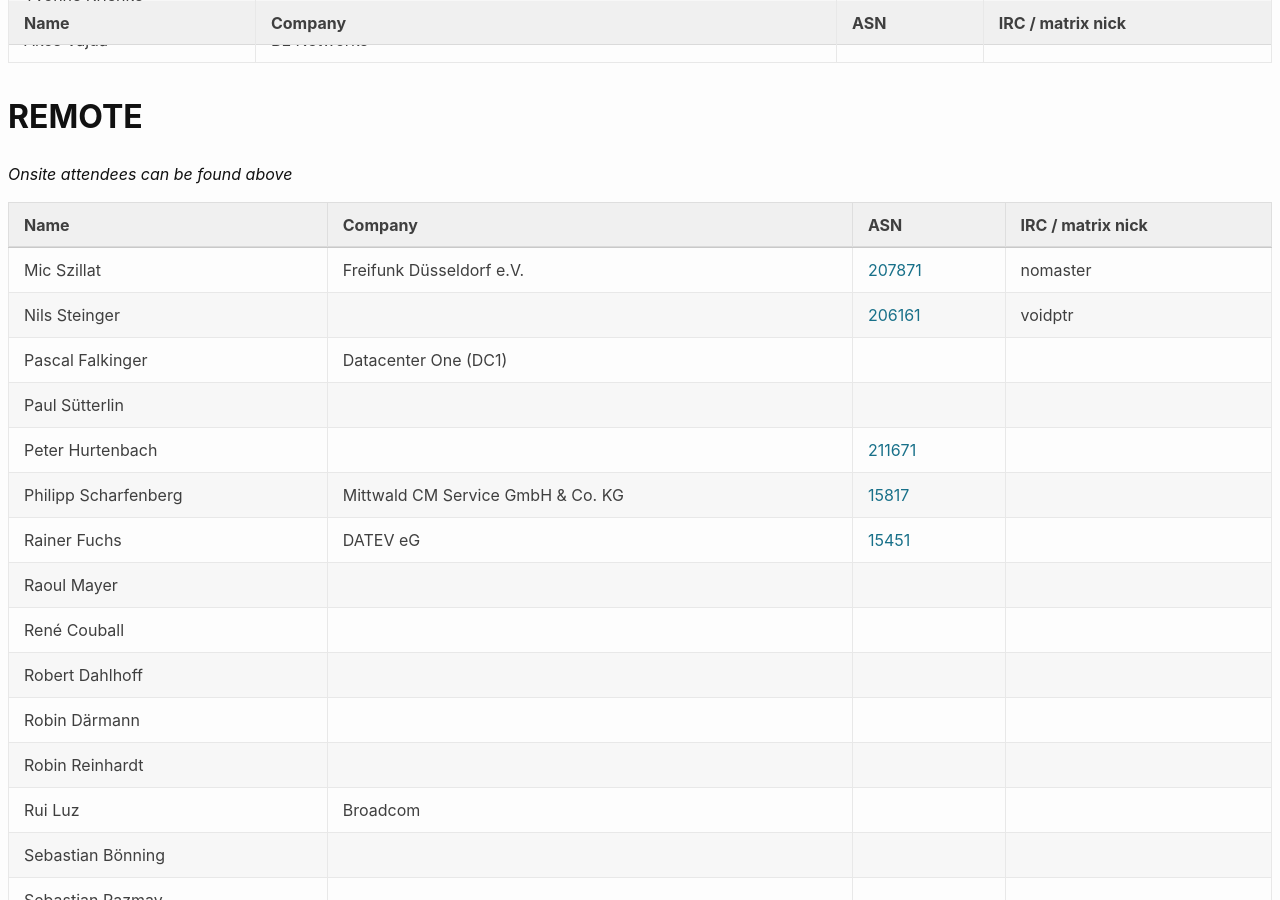
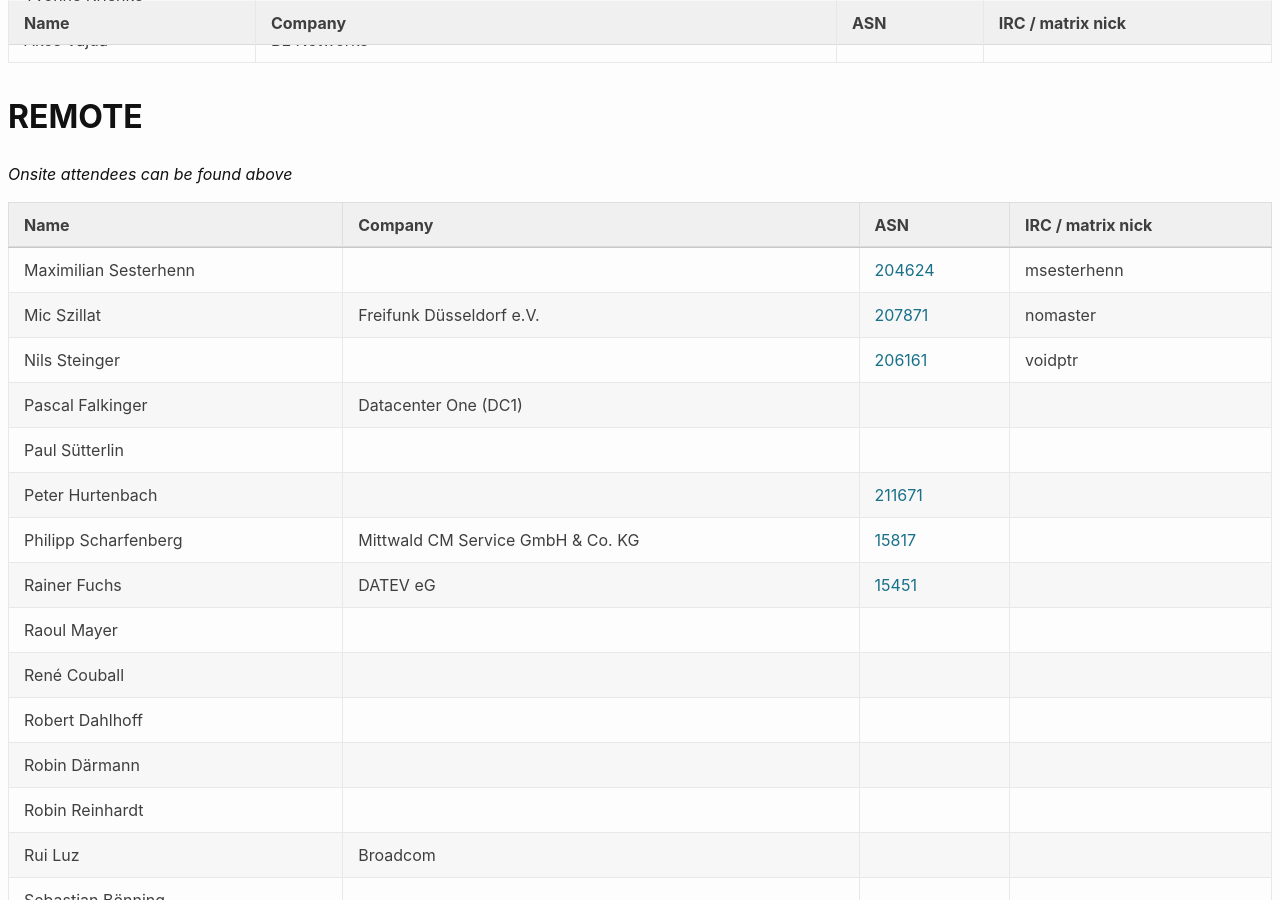
Before and after one commit to denog/pretix-attendeelist, a Jekyll site: the page built from denog16/index.markdown, in a window 1280 px wide and 900 px high, scrolled down 20529 px. Built offline with Jekyll 4.4.1, drawn with Linux system fonts in a browser that asks for light colours.

Commit message:
Latest data: Wed Oct 23 11:47:55 UTC 2024

```diff
--- a/_data/attendees_denog16_online.json
+++ b/_data/attendees_denog16_online.json
@@ -1,4 +1,10 @@
 [
+  {
+    "name": "Maximilian Sesterhenn",
+    "company": null,
+    "irc": "msesterhenn",
+    "asn": "204624"
+  },
   {
     "name": "Mic Szillat",
     "company": "Freifunk Düsseldorf  e.V.",
```
